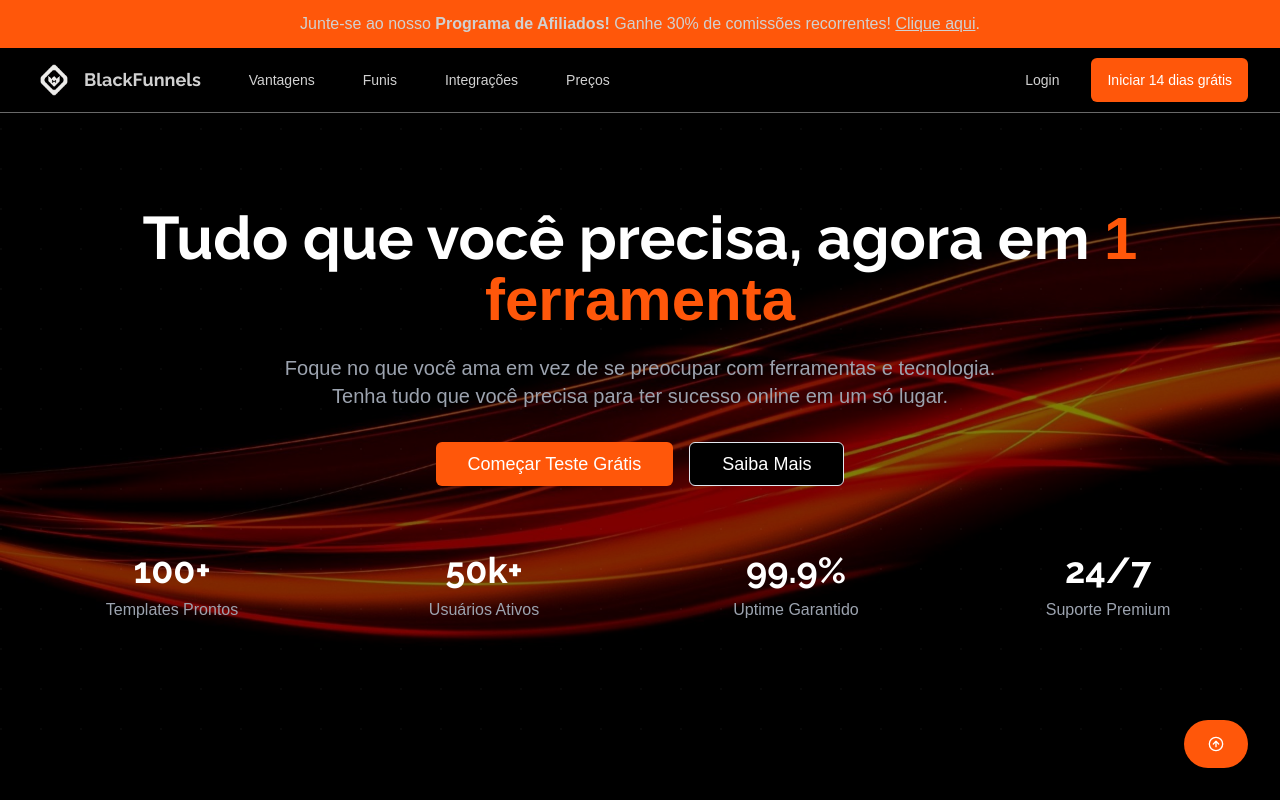
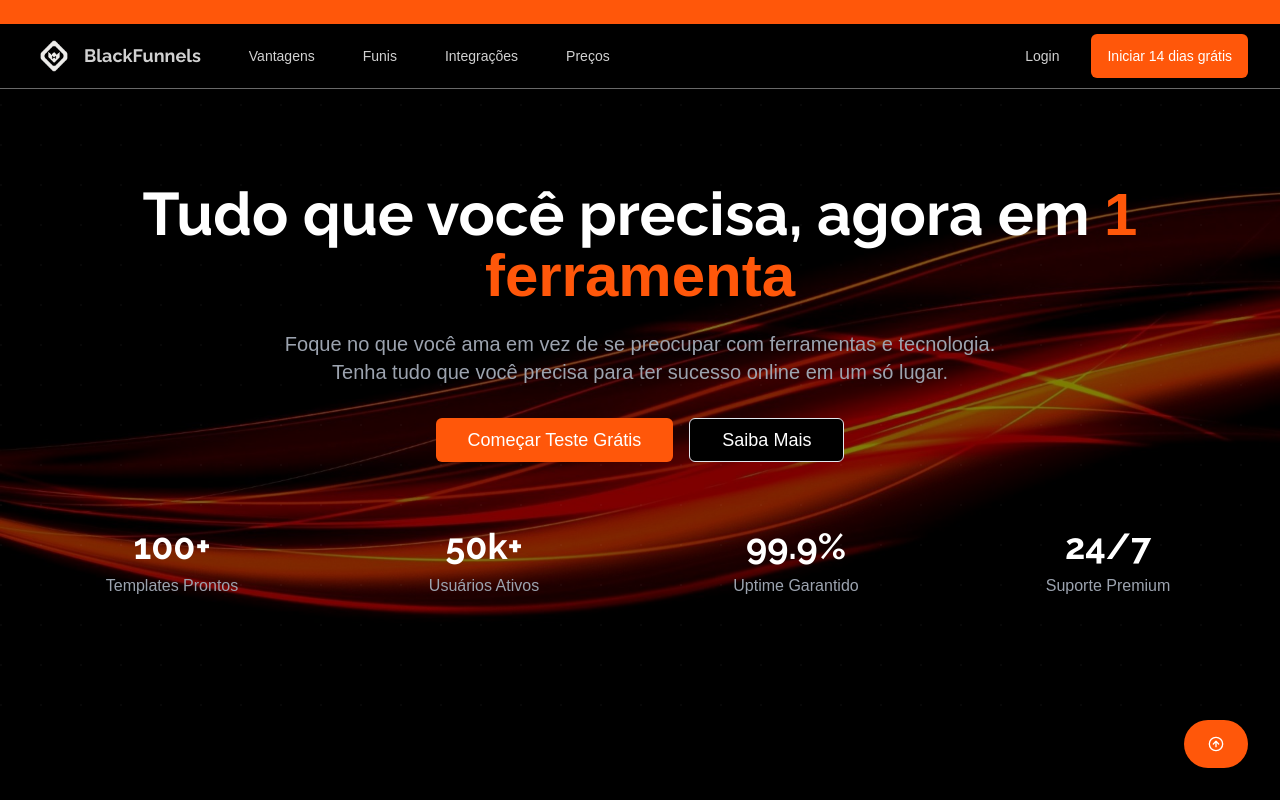
Before and after one commit to Padrim222/blackfunnels, a React (Vite) app: page / in a window 1280 px wide. Shown: the top 800 px of the page. Built offline with nearby package versions, Linux system fonts and the light colour scheme.

Commit message:
Remove Affiliate Bar Message
This commit removes the affiliate program message from the AffiliateBar component, which included the invitation to join the program and the commission details.
[skip gpt_engineer]

```diff
--- a/src/components/AffiliateBar.tsx
+++ b/src/components/AffiliateBar.tsx
@@ -2,12 +2,6 @@ export const AffiliateBar = () => {
   return (
     <div className="w-full bg-primary py-3 text-center">
       <p className="text-sm md:text-base">
-        Junte-se ao nosso <span className="font-bold">Programa de Afiliados!</span>{" "}
-        Ganhe 30% de comissões recorrentes!{" "}
-        <a href="#" className="underline hover:no-underline">
-          Clique aqui
-        </a>
-        .
       </p>
     </div>
   );
```
